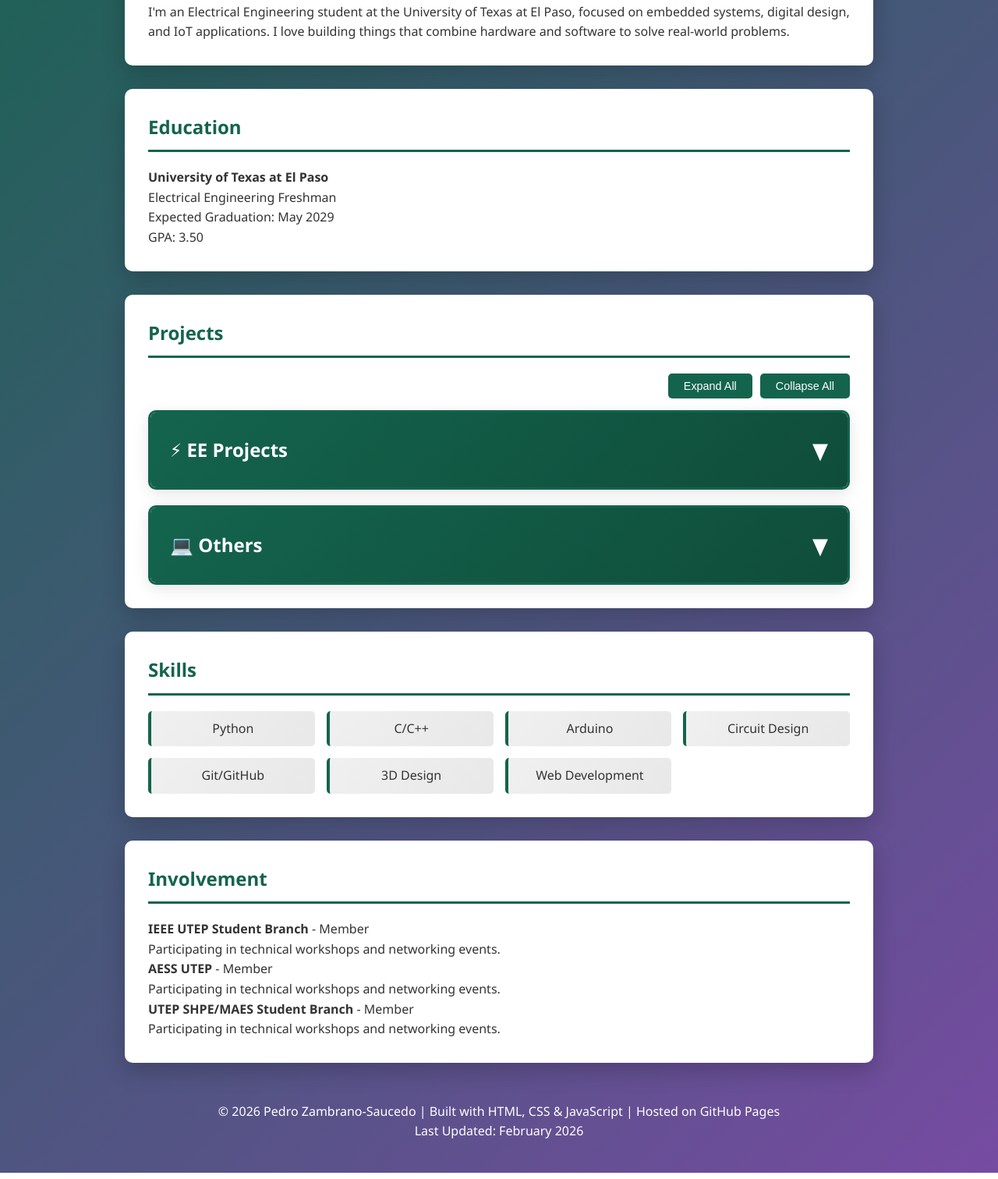
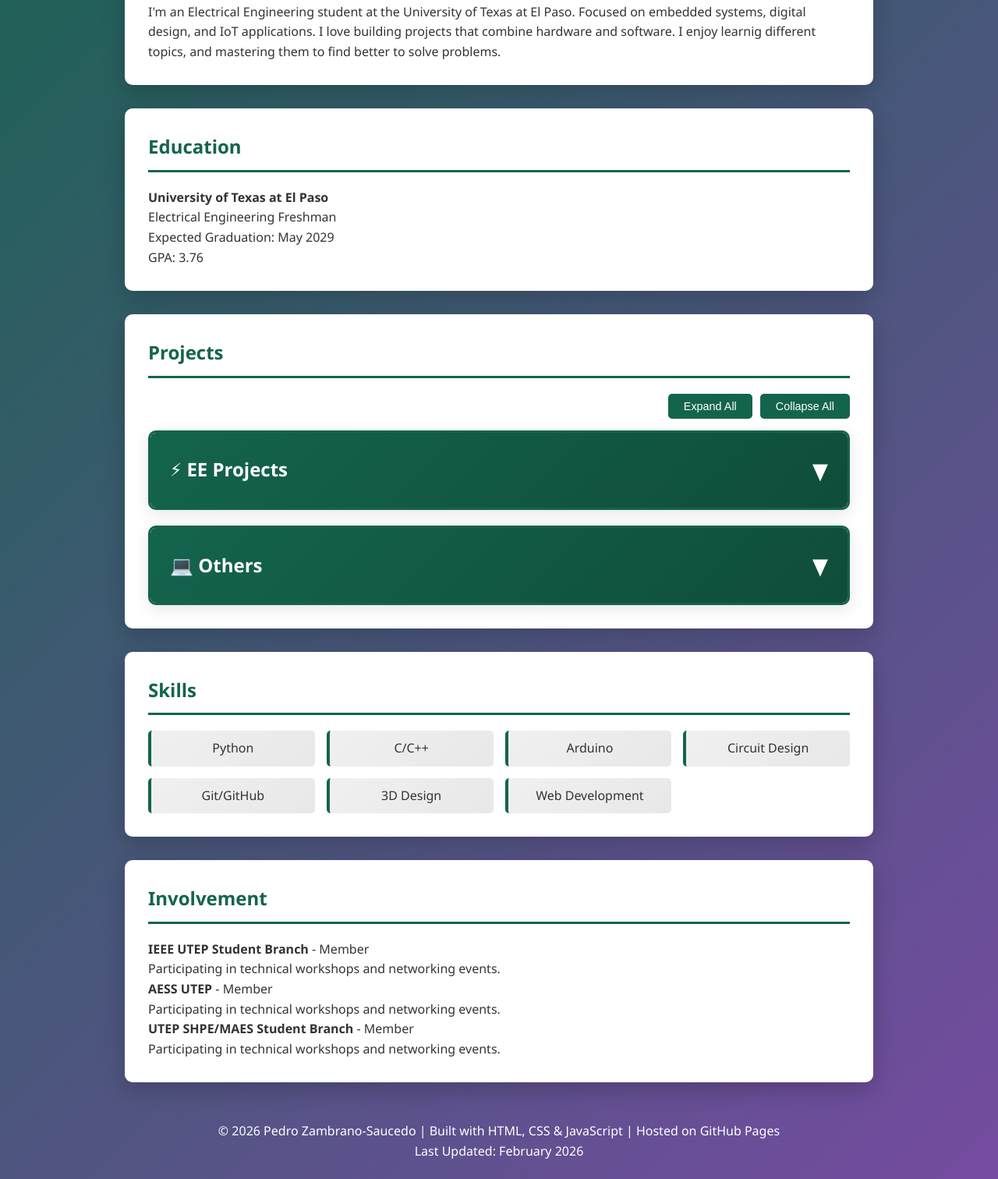
Before and after one commit to pazambranosauc/pazambranosauc, a plain HTML site: page index.html in a window 1280 px wide. Shown: the part 399-1911 px from the top of the page at 78% size. Drawn offline with Linux system fonts and the light colour scheme.

Commit message:
Revise personal information and project details
Updated educational details and project descriptions.

```diff
--- a/index.html
+++ b/index.html
@@ -367,7 +367,7 @@
     <div class="container">
         <header>
             <h1>Pedro Zambrano-Saucedo</h1>
-            <p class="tagline">Electrical Engineering Student | UTEP Class of 2030</p>
+            <p class="tagline">Electrical Engineering Student | UTEP Class of 2029</p>
             <div class="links">
                 <a href="https://github.com/pazambranosauc" target="_blank">GitHub</a>
                 <a href="https://www.linkedin.com/in/pedro-alejandro-zambrano-saucedo-96a88838b/" target="_blank">LinkedIn</a>
@@ -377,7 +377,8 @@
 
         <section>
             <h2>About Me</h2>
-            <p>I'm an Electrical Engineering student at the University of Texas at El Paso, focused on embedded systems, digital design, and IoT applications. I love building things that combine hardware and software to solve real-world problems.</p>
+            <p>I'm an Electrical Engineering student at the University of Texas at El Paso. Focused on embedded systems, digital design, and IoT applications. I love building projects that combine hardware and software.
+                I enjoy learnig different topics, and mastering them to find better to solve problems.</p>
         </section>
 
         <section>
@@ -385,7 +386,7 @@
             <p><strong>University of Texas at El Paso</strong><br>
             Electrical Engineering Freshman<br>
             Expected Graduation: May 2029<br>
-            GPA: 3.50</p>
+            GPA: 3.76</p>
         </section>
 
         <section>
@@ -473,6 +474,20 @@
                                     <p><strong>Technologies:</strong> Arduino, C++</p>
                                     <p>I wanted to try something different and built this basic calculator for Electrical Engineers.</p>
                                     <a href="https://github.com/pazambranosauc/My-UTEP-EE-Projects/tree/main/01-EE-Calculator" target="_blank">View on GitHub →</a>
+                                </div>
+                            </div>
+
+                            <div class="project-card">
+                                <div class="project-header">
+                                    <h4>Parking Gate</h4>
+                                    <span class="arrow">▼</span>
+                                </div>
+                                <div class="project-content">
+                                    <p><strong>Technologies:</strong> Arduino, C++</p>
+                                    <p>In this project I combined diffrent sensors to create parking gate. I designed and 3D printed the protoboard holder and thr pen gate. My main problem the
+                                        margin of error of the 3D prints, but I managed tosuccesfully fix it.</p>
+                                    <a href="https://github.com/pazambranosauc/My-UTEP-EE-Projects/tree/main/My-Personal-EE-Projects/06-Parking-Gate">View on GitHub →</a>
+                                    <a href="https://www.youtube.com/watch?v=Quojk_kl2gg">View on Youtube →</a>
                                 </div>
                             </div>
 
```
